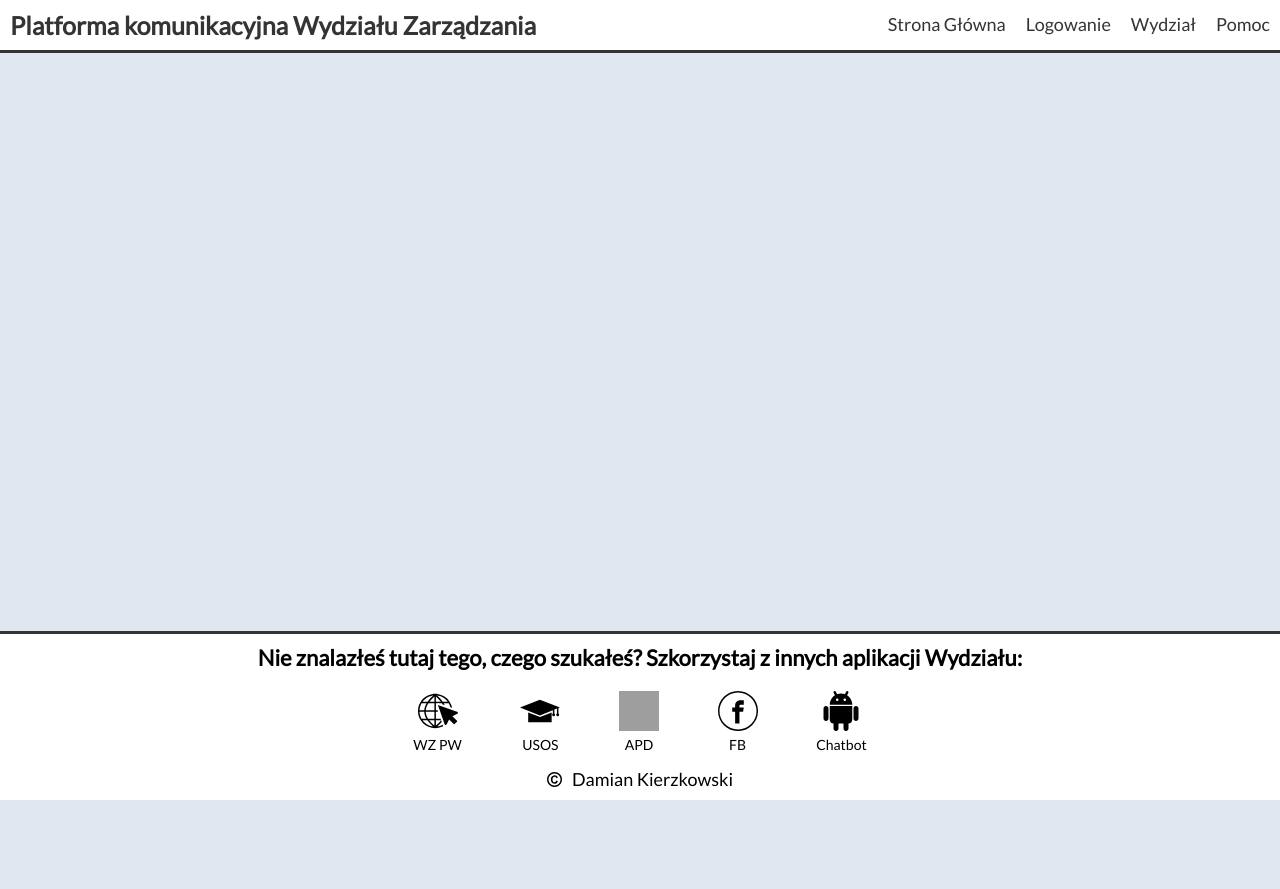
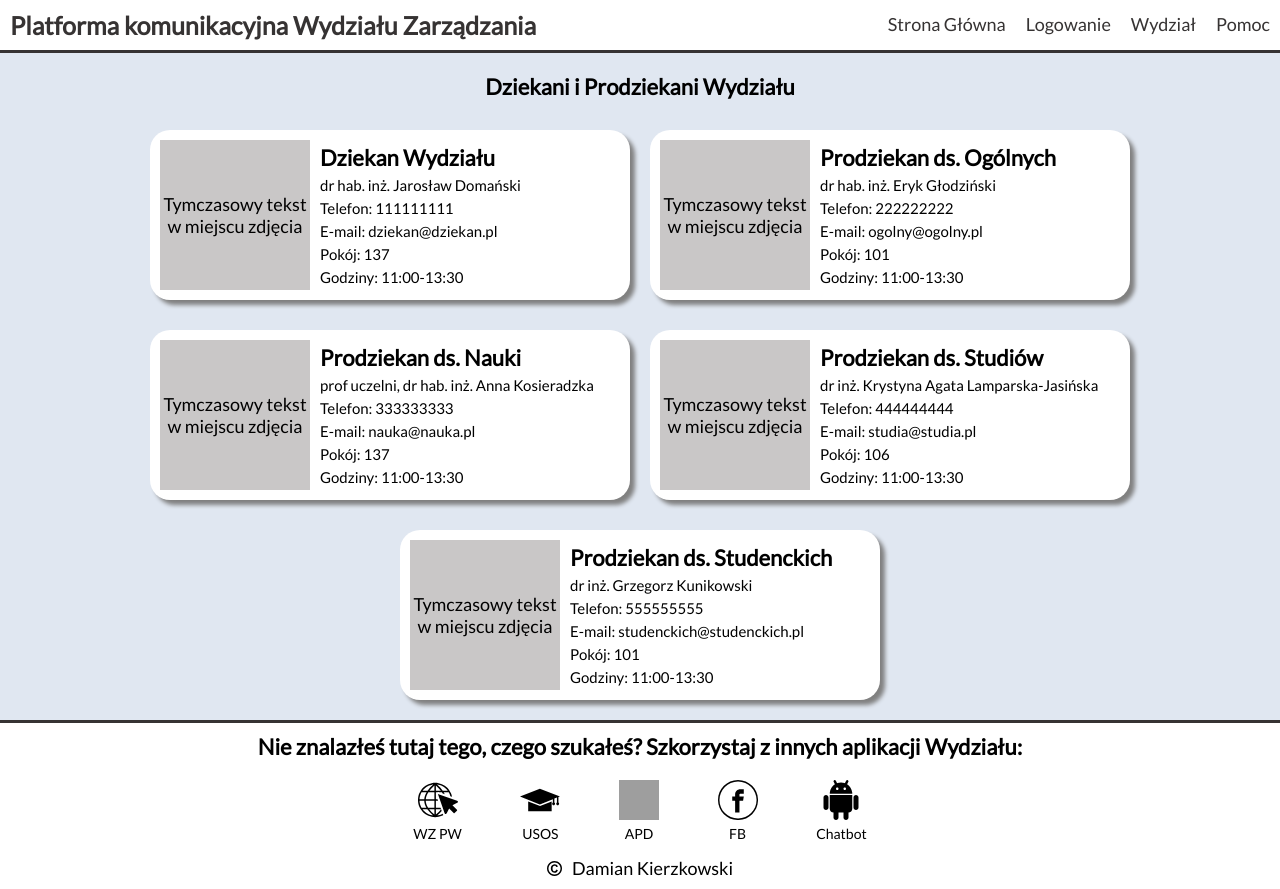
Before and after one commit to damian08k/Communication-Platform, a React (Create React App) app: page /wladze in a window 1280 px wide. Before the commit the page ends 800 px from the top, so only its background shows below. Built offline with nearby package versions, Linux system fonts and the light colour scheme; grey boxes are pictures that could not be loaded.

Commit message:
Create Authorities page and change main styles

```diff
--- a/src/components/styled/Containers.js
+++ b/src/components/styled/Containers.js
@@ -87,8 +87,11 @@ export const IconsContainer = styled.div`
 `;
 
 export const MainContentContainer = styled.main`
+  display: flex;
+  flex-wrap: wrap;
+  justify-content: center;
   flex-grow: 1;
-  width: 80%;
+  max-width: 80%;
   margin: 0 auto;
 `;
 
@@ -128,6 +131,12 @@ export const ContentContainer = styled.div`
         color: ${black};
       }
     `}
+
+    ${props =>
+    props.authorities &&
+    css`
+      width: 480px;
+    `}
 `;
 
 export const FlexContainer = styled.div`
--- a/src/components/styled/Sections.js
+++ b/src/components/styled/Sections.js
@@ -169,3 +169,49 @@ export const HelpSection = styled.section`
     }
   }
 `;
+
+export const AuthoritiesSection = styled.section`
+  display: flex;
+  justify-content: center;
+  align-items: center;
+  flex-direction: column;
+
+  .authority-img {
+    display: flex;
+    justify-content: center;
+    align-items: center;
+    width: 150px;
+    height: 150px;
+    background-color: #c9c7c7;
+
+    .authority-img-temporary-text {
+      font-size: ${fontSize}rem;
+      text-align: center;
+    }
+  }
+
+  .authority-role,
+  .authority-info {
+    padding: ${padding / 4}px 0;
+    text-align: center;
+  }
+
+  .authority-role {
+    font-size: ${h2}rem;
+  }
+
+  .authority-info {
+    font-size: 1.5rem;
+  }
+
+  @media ${mobileXMedium} {
+    flex-direction: row;
+    justify-content: flex-start;
+
+    .authority-role,
+    .authority-info {
+      padding-left: ${padding}px;
+      text-align: left;
+    }
+  }
+`;
--- /dev/null
+++ b/src/pages/Authorities.js
@@ -0,0 +1,91 @@
+import React, { Fragment } from 'react';
+
+import { ContentContainer } from '../components/styled/Containers';
+import { AuthoritiesSection, SectionTitle } from '../components/styled/Sections';
+
+const facultyAuthorities = [
+  {
+    id: '1',
+    role: 'Dziekan Wydziału',
+    title: 'dr hab. inż.',
+    name: 'Jarosław',
+    surname: 'Domański',
+    phone: 111111111,
+    email: 'dziekan@dziekan.pl',
+    room: 137,
+    hours: '11:00-13:30',
+  },
+  {
+    id: '2',
+    role: 'Prodziekan ds. Ogólnych',
+    title: 'dr hab. inż.',
+    name: 'Eryk',
+    surname: 'Głodziński',
+    phone: 222222222,
+    email: 'ogolny@ogolny.pl',
+    room: 101,
+    hours: '11:00-13:30',
+  },
+  {
+    id: '3',
+    role: 'Prodziekan ds. Nauki',
+    title: 'prof uczelni, dr hab. inż.',
+    name: 'Anna',
+    surname: 'Kosieradzka',
+    phone: 333333333,
+    email: 'nauka@nauka.pl',
+    room: 137,
+    hours: '11:00-13:30',
+  },
+  {
+    id: '4',
+    role: 'Prodziekan ds. Studiów',
+    title: 'dr inż.',
+    name: 'Krystyna Agata',
+    surname: 'Lamparska-Jasińska',
+    phone: 444444444,
+    email: 'studia@studia.pl',
+    room: 106,
+    hours: '11:00-13:30',
+  },
+  {
+    id: '5',
+    role: 'Prodziekan ds. Studenckich',
+    title: 'dr inż.',
+    name: 'Grzegorz',
+    surname: 'Kunikowski',
+    phone: 555555555,
+    email: 'studenckich@studenckich.pl',
+    room: 101,
+    hours: '11:00-13:30',
+  },
+];
+
+const Authorities = () => {
+  const authorities = facultyAuthorities.map(authority => (
+    <ContentContainer key={authority.id} authorities>
+      <AuthoritiesSection>
+        <div className="authority-img">
+          <p className="authority-img-temporary-text">Tymczasowy tekst w miejscu zdjęcia</p>
+        </div>
+        <div>
+          <h2 className="authority-role">{authority.role}</h2>
+          <p className="authority-info">{`${authority.title} ${authority.name} ${authority.surname}`}</p>
+          <p className="authority-info">Telefon: {authority.phone}</p>
+          <p className="authority-info">E-mail: {authority.email}</p>
+          <p className="authority-info">Pokój: {authority.room}</p>
+          <p className="authority-info">Godziny: {authority.hours}</p>
+        </div>
+      </AuthoritiesSection>
+    </ContentContainer>
+  ));
+
+  return (
+    <Fragment>
+      <SectionTitle>Dziekani i Prodziekani Wydziału</SectionTitle>
+      {authorities}
+    </Fragment>
+  );
+};
+
+export default Authorities;
--- a/src/pages/Page.js
+++ b/src/pages/Page.js
@@ -1,6 +1,7 @@
 import React from 'react';
 import { Switch, Route } from 'react-router-dom';
 
+import Authorities from './Authorities';
 import Faculty from './Faculty';
 import Help from './Help';
 import Main from './Main';
@@ -10,6 +11,7 @@ const Page = () => {
     <Switch>
       <Route exact path="/" component={Main} />
       <Route path="/wydzial" component={Faculty} />
+      <Route path="/wladze" component={Authorities} />
       <Route path="/pomoc" component={Help} />
     </Switch>
   );
```
